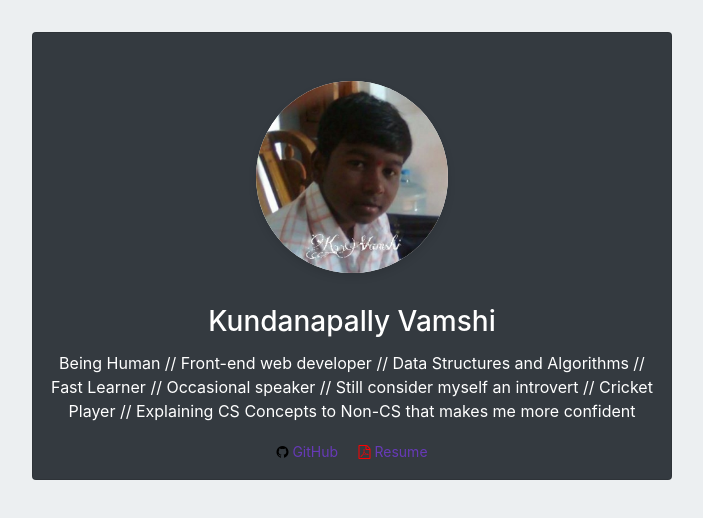
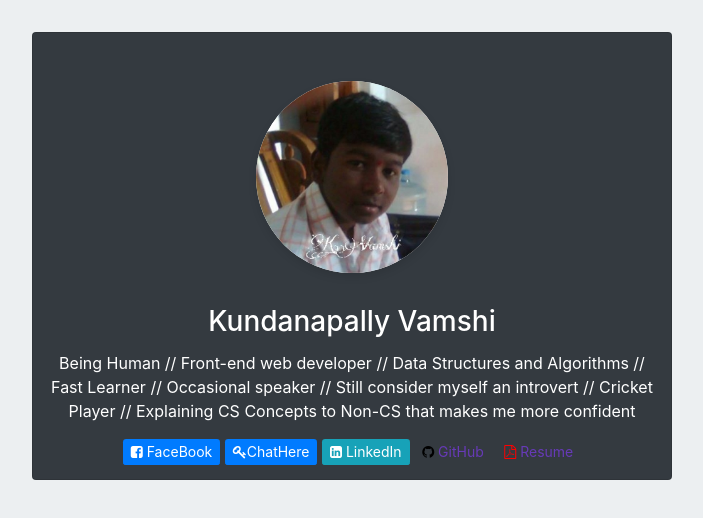
Before and after one commit to wamsi316/wamsi316.github.io, a plain HTML site: page index.html in a window 1280 px wide. Shown: the whole page, without its empty margins (288-991 px from the left). Drawn offline with nearby package versions, Linux system fonts and the light colour scheme.

Commit message:
Update index.html

```diff
--- a/index.html
+++ b/index.html
@@ -23,10 +23,10 @@
     			</div>
 				<h3 class="card-title">Kundanapally Vamshi</h3>
 				<p class="glow">Being Human // Front-end web developer // Data Structures and Algorithms // Fast Learner // Occasional speaker // Still consider myself an introvert // Cricket Player // Explaining CS Concepts to Non-CS that makes me more confident </p>
-			<!--<a href="https://www.facebook.com/kundanapally.vamshi.7" target="_blank" class="btn-sm btn-primary"><i class="fa fa-facebook-square"></i> FaceBook</a>
+				<a href="https://www.facebook.com/kundanapally.vamshi.7" target="_blank" class="btn-sm btn-primary"><i class="fa fa-facebook-square"></i> FaceBook</a>
 				<a href="https://keybase.io/vamshi232" target="_blank" class="btn-sm btn-primary"><i class="fa fa-key"></i>ChatHere</a>
-				<a href="https://www.linkedin.com/in/kundanapally-vamshi-994030112" target="_blank" class="btn-sm btn-info"><i class="fa fa-linkedin-square"></i> LinkedIn</a>
-				--><a href="https://github.com/kundanapallyvamshi" target="_blank" class="btn-sm"><i style="color: black" class="fa fa-github"></i> GitHub</a>
+				<a href="https://www.linkedin.com/in/vamshi-kundanapally/" target="_blank" class="btn-sm btn-info"><i class="fa fa-linkedin-square"></i> LinkedIn</a>
+				<a href="https://github.com/kundanapallyvamshi" target="_blank" class="btn-sm"><i style="color: black" class="fa fa-github"></i> GitHub</a>
 				<!--<a href="https://twitter.com/KundanapallyV" target="_blank" class="btn-sm btn-primary"><i class="fa fa-twitter-square"></i> Twitter</a>
 				<a href="https://www.youtube.com/channel/UCEjMJEg-F2ZA-sHHVr0FpkA" target="_blank" class="btn-sm btn-danger"><i class="fa fa-youtube-play"></i> Youtube</a>
 				--><a href="https://drive.google.com/file/d/1dey2HUJQJHew0D-_6lBD-tvxQ3MjDksz/view?usp=sharing" target="_blank" class="btn-sm"><i style="color: red" class="fa fa-file-pdf-o"></i> Resume</a>
```
